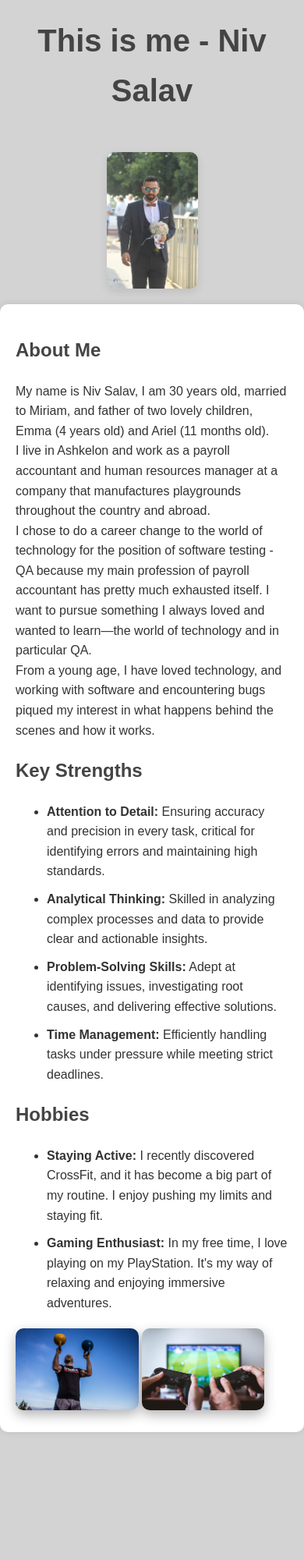
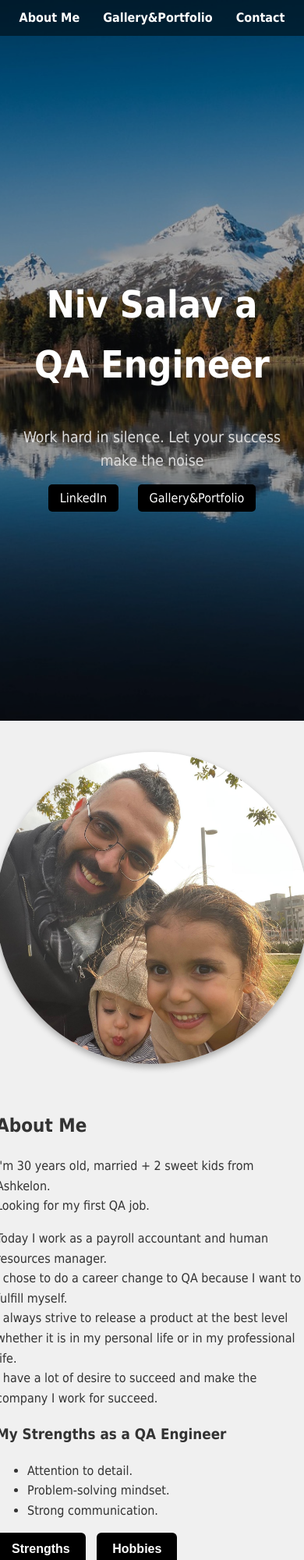
Before and after one commit to NivSalav/MySite, a plain HTML site: page index.html in a window 390 px wide. Shown: the top 2000 px of the page at 78% size. Before the commit the page ends 1856 px from the top, so only its background shows below. Drawn offline with Linux system fonts and the light colour scheme.

Commit message:
Add files via upload

```diff
--- a/index.html
+++ b/index.html
@@ -1,45 +1,128 @@
-<html>
+<!DOCTYPE html>
+<html lang="en">
 <head>
   <meta charset="UTF-8">
   <meta name="viewport" content="width=device-width, initial-scale=1.0">
-    <title>My Life Story</title>
-    <link rel="stylesheet" href="style.css">
+  <title>Personal Site</title>
+  <link rel="stylesheet" href="styles.css">
 </head>
 <body>
-    <h1>This is me - Niv Salav</h1>
-          <img id="img1" src="images/1.jpg" alt="Niv Salav">
+  <!-- Page 1 -->
+  <section class="hero">
+<nav class="menu">
+  <a href="#About Me">About Me</a>
+  <a href="#if you got">Gallery&Portfolio</a>
+  <a href="#contact">Contact</a>
+</nav>
 
-    <div class="container">
-        <h2 id="About me">About Me</h2>
-        <p>
-            My name is Niv Salav, I am 30 years old, married to Miriam, and father of two lovely children, Emma (4 years old) and Ariel (11 months old).<br>
-            I live in Ashkelon and work as a payroll accountant and human resources manager at a company that manufactures playgrounds throughout the country and abroad.<br>
-            I chose to do a career change to the world of technology for the position of software testing - QA because my main profession of payroll accountant has pretty much exhausted itself. I want to pursue something I always loved and wanted to learn—the world of technology and in particular QA.<br>
-            From a young age, I have loved technology, and working with software and encountering bugs piqued my interest in what happens behind the scenes and how it works.
+    </nav>
+    <div class="intro">
+
+      <h1>Niv Salav a QA Engineer</h1>
+      <p class="motivational">Work hard in silence. Let your success make the noise</p>
+      <div class="links">
+        <a href="https://www.linkedin.com/in/niv-salav-633367281/" target="_blank">LinkedIn</a>
+		<a href="#if you got">Gallery&Portfolio</a>
+      </div>
+    </div>
+  </section>
+
+  <!-- Page 2 -->
+  <section class="about" id="about">
+  <div class="content">
+    <!-- Your normal, left-aligned profile image -->
+    <img src="images/me.jpg" alt="Your Photo" class="profile-pic">
+
+    <div class="text">
+      <h2 id="About Me">About Me</h2>
+      <p class="headline">
+        I'm 30 years old, married + 2 sweet kids from Ashkelon. <br>
+        Looking for my first QA job.
+      </p>
+      <p class="details">
+        Today I work as a payroll accountant and human resources manager.<br>
+        I chose to do a career change to QA because I want to fulfill myself.
+        <br>I always strive to release a product at the best level whether it is
+        in my personal life or in my professional life.
+        <br>I have a lot of desire to succeed and make the company I work for succeed.
       </p>
 
-        <section id="key-strengths">
-            <h2>Key Strengths</h2>
+      <!-- Section that will dynamically show Strengths or Hobbies -->
+      <div id="qa-section" class="strengths">
+        <h3>My Strengths as a QA Engineer</h3>
         <ul>
-                <li><strong>Attention to Detail:</strong> Ensuring accuracy and precision in every task, critical for identifying errors and maintaining high standards.</li>
-                <li><strong>Analytical Thinking:</strong> Skilled in analyzing complex processes and data to provide clear and actionable insights.</li>
-                <li><strong>Problem-Solving Skills:</strong> Adept at identifying issues, investigating root causes, and delivering effective solutions.</li>
-                <li><strong>Time Management:</strong> Efficiently handling tasks under pressure while meeting strict deadlines.</li>
+          <li>Attention to detail.</li>
+          <li>Problem-solving mindset.</li>
+          <li>Strong communication.</li>
         </ul>
+      </div>
+
+      <!-- Buttons to toggle between Strengths and Hobbies -->
+      <div class="buttons">
+        <button id="btn-strengths">Strengths</button>
+        <button id="btn-hobbies">Hobbies</button>
+      </div>
+    </div>
+  </div>
 </section>
 
-        <section id="hobbies">
-            <h2>Hobbies</h2>
+<!-- JavaScript for toggling Strengths and Hobbies -->
+<script>
+  // Define two lists: strengths and hobbies
+  const strengths = [
+    "Attention to detail.",
+    "Problem-solving mindset.",
+    "Strong communication."
+  ];
+  const hobbies = [
+    "Play on PS5.",
+    "Watch soccer.",
+    "Do sports, especially CrossFit."
+  ];
+
+  // Event listeners for buttons
+  document.getElementById("btn-strengths").addEventListener("click", () => {
+    updateQASection("My Strengths as a QA Engineer", strengths);
+  });
+
+  document.getElementById("btn-hobbies").addEventListener("click", () => {
+    updateQASection("My Hobbies", hobbies);
+  });
+
+  // Function to update content in #qa-section
+  function updateQASection(title, items) {
+    const qaSection = document.getElementById("qa-section");
+    qaSection.innerHTML = `
+      <h3>${title}</h3>
       <ul>
-                <li><strong>Staying Active:</strong> I recently discovered CrossFit, and it has become a big part of my routine. I enjoy pushing my limits and staying fit.</li>
-                <li><strong>Gaming Enthusiast:</strong> In my free time, I love playing on my PlayStation. It's my way of relaxing and enjoying immersive adventures.</li>
+        ${items.map(item => `<li>${item}</li>`).join("")}
       </ul>
+    `;
+  }
+</script>
 
+  <!-- Page 3 -->
 
-    <img src="images/cf.jpg" alt="CrossFit">
-    <img src="images/ps.jpg" alt="PlayStation">
+<!-- Page 3: Gallery & Portfolio -->
+<section class="Gallery-Portfolio" id="if you got">
+  <h2>If you got all the way here, first of all <b>THANK YOU!</b></h2>
+  <p>I would be happy if you would see my portfolio and hope to hear from you soon.</p>
+
+  <!-- First row of images -->
+  <div class="gallery-row">
+    <img src="images/journey1.jpg" alt="Journey 1">
+    <img src="images/journey2.jpg" alt="Journey 2">
+    <img src="images/journey3.png" alt="Journey 3">
+  </div>
+
+  <!-- Second row of images (replace these with your own) -->
+  <div class="gallery-row">
+    <img src="images/placeholder1.png" alt="Placeholder 1">
+    <img src="images/placeholder2.png" alt="Placeholder 2">
+    <img src="images/placeholder3.png" alt="Placeholder 3">
+  </div>
 </section>
-    </div>
+
 
 </body>
 </html>
--- /dev/null
+++ b/styles.css
@@ -0,0 +1,225 @@
+/* ----------------------------
+   General Styles
+----------------------------- */
+body {
+  margin: 0;
+  font-family: Tahoma, sans-serif;
+  line-height: 1.6;
+  color: #333;
+}
+
+/* Avoid double definition of section's padding-top in case the menu has a fixed position.
+   We'll handle top-padding in .hero or wherever needed. */
+section {
+  padding: 20px;
+}
+
+/* ----------------------------
+   Page 1: Hero Section
+----------------------------- */
+.hero {
+  height: 100vh;
+  background: url('images/background.jpg') no-repeat center center/cover;
+  position: relative;
+  display: flex;
+  flex-direction: column;
+  justify-content: center;
+  align-items: center;
+}
+
+/* Dark overlay on top of the hero background */
+.hero::after {
+  content: '';
+  position: absolute;
+  top: 0;
+  left: 0;
+  width: 100%;
+  height: 100%;
+  background: rgba(0, 0, 0, 0.35);
+  z-index: 1;
+}
+
+/* ----------------------------
+   Fixed Menu Bar
+----------------------------- */
+.menu {
+  position: fixed;
+  top: 0;
+  width: 100%;
+  background: rgba(0, 0, 0, 0.5); /* 50% filter */
+  display: flex;
+  justify-content: center;
+  align-items: center;
+  padding: 10px 0;
+  z-index: 1000; /* Ensures the menu stays above other content */
+}
+
+.menu a {
+  color: #fff;
+  font-weight: bold;
+  text-decoration: none;
+  margin: 0 15px;
+  transition: color 0.3s;
+}
+
+.menu a:hover {
+  color: #ddd;
+}
+
+/* Add padding to the top of sections to avoid content hiding under the fixed menu */
+section {
+  padding-top: 60px; /* Adjust if your menu height changes */
+}
+
+/* ----------------------------
+   Intro styles
+----------------------------- */
+.intro {
+  text-align: center;
+  z-index: 2; /* above the overlay */
+}
+
+.intro h1 {
+  font-size: 3rem;
+  color: #fff;
+}
+
+.intro .motivational {
+  font-size: 1.2rem;
+  color: #ddd;
+}
+
+.intro .links a {
+  color: #fff;
+  margin: 0 10px;
+  text-decoration: none;
+  background: #000;
+  padding: 8px 15px;
+  border-radius: 5px;
+  transition: background 0.3s;
+}
+
+.intro .links a:hover {
+  background: #555;
+}
+
+/* ------------------------------------
+   Page 2: About Section & Profile Pic
+------------------------------------- */
+.about {
+  background-color: #f0f0f0;
+  /* Center the entire block horizontally if desired */
+  display: flex;
+  justify-content: center;
+  padding: 40px 20px;
+
+}
+
+
+
+/* Container that holds the image and text side by side */
+.content {
+  display: flex;
+  align-items: center;
+  gap: 20px; /* spacing between image & text */
+  max-width: 900px;
+}
+
+/* Normal, non-fixed profile pic on the left side */
+.profile-pic {
+  width: 400px;      /* Adjust as needed */
+  height: 400px;     /* Adjust as needed */
+  object-fit: cover;
+  border-radius: 50%;
+  box-shadow: 0 4px 8px rgba(0, 0, 0, 0.3);
+}
+
+/* If you want the image to keep its aspect ratio automatically,
+   you can remove 'height: 300px;' and let width control it. */
+
+/* The text next to the image */
+.text {
+  flex: 1; /* allows the text to fill remaining space */
+}
+
+/* ------------------------------------
+   Buttons: Black background, white text
+   Larger size
+------------------------------------- */
+.buttons button {
+  background-color: #000; /* black background */
+  color: #fff;            /* white text */
+  font-size: 1rem;        /* slightly larger text (16px) */
+  padding: 12px 20px;     /* larger padding for bigger button */
+  border-radius: 6px;
+  cursor: pointer;
+  border: none;           /* no border, just background */
+  margin-right: 10px;
+  font-weight: bold;
+  transition: background-color 0.3s ease;
+}
+
+.buttons button:hover {
+  background-color: #333; /* dark gray on hover */
+}
+
+/* ------------------------------------
+   Responsive Adjustments
+------------------------------------- */
+@media (max-width: 768px) {
+  .content {
+    flex-direction: column;
+  }
+
+  /* Keep the picture above the text on narrow screens */
+  .profile-pic {
+    margin-bottom: 20px;
+  }
+}
+
+/* ----------------------------
+   Page 3: Gallery & Portfolio
+----------------------------- */
+.Gallery-Portfolio {
+  text-align: center;
+  padding: 40px 20px;
+}
+
+/* First or second row of images */
+.gallery-row {
+  display: flex;
+  justify-content: center;
+  gap: 20px;
+  margin-bottom: 2rem;
+  flex-wrap: wrap; /* wrap on smaller screens */
+}
+
+.gallery-row img {
+  width: 300px;        /* Adjust as desired */
+  object-fit: cover;
+  border-radius: 8px;
+  box-shadow: 0 4px 8px rgba(0, 0, 0, 0.3);
+  transition: transform 0.3s ease, box-shadow 0.3s ease;
+}
+
+/* Hover effect */
+.gallery-row img:hover {
+  transform: scale(1.05);
+  box-shadow: 0 8px 16px rgba(0, 0, 0, 0.3);
+}
+
+/* ----------------------------
+   Responsive Design
+----------------------------- */
+@media (max-width: 768px) {
+  .content {
+    flex-direction: column;
+    align-items: center;
+  }
+
+  /* If the profile pic is fixed, it's always in the center anyway.
+     But in case you want a normal layout: */
+  .profile-pic {
+    margin-bottom: 20px;
+  }
+}
```
Also changed, not shown: images/background.jpg (added), images/journey1.jpg (added), images/journey2.jpg (added), images/journey3.png (added), images/me.jpg (added). Lines whose indentation alone changed are shown as unchanged.
